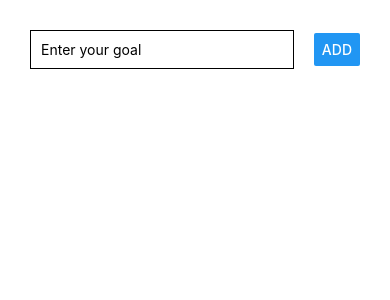
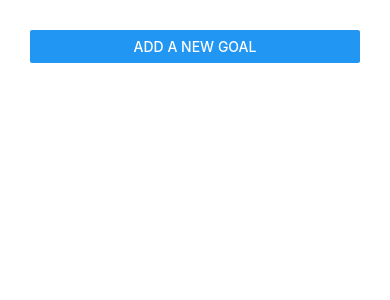
Before and after one commit to MadNeat-O/rn-guide, a React Native app: screen / in a window 390 px wide. Shown: the top 300 px of the page. Built offline with nearby package versions, Linux system fonts and the light colour scheme.

Commit message:
added modal

```diff
--- a/App.js
+++ b/App.js
@@ -1,12 +1,18 @@
 import { StatusBar } from 'expo-status-bar';
 import React, { useState } from 'react';
-import { StyleSheet, Text, View, TextInput, Button, ScrollView, FlatList } from 'react-native';
+import {
+  StyleSheet,
+  Text,
+  View,
+  Button,
+  FlatList } from 'react-native';
 import GoalItem from './components/GoalItem';
 import GoalInput from './components/GoalInput';
 
 
 export default function App() {
   const [courseGoals, setCourseGoals] = useState([]);
+  const [isAddMode, setAddMode] = useState(false);
 
   const addGoalHandler = (goalTitle) => {
      setCourseGoals(currentGoals => [...currentGoals,
@@ -22,7 +28,8 @@ export default function App() {
 
   return (
     <View style={styles.screen}>
-      <GoalInput onAddGoal={addGoalHandler} />
+      <Button title="Add a New Goal" onPress={() => setAddMode(true)} />
+      <GoalInput visible={isAddMode} onAddGoal={addGoalHandler} />
       <FlatList
         data={courseGoals}
         renderItem={itemData =>
--- a/components/GoalInput.js
+++ b/components/GoalInput.js
@@ -1,5 +1,5 @@
 import React, { useState } from 'react';
-import { View, TextInput, StyleSheet, Button } from 'react-native';
+import { View, TextInput, StyleSheet, Button, Modal } from 'react-native';
 
 const GoalInput = (props) => {
   const [enteredGoal, setEnteredGoal] = useState('');
@@ -9,6 +9,7 @@ const GoalInput = (props) => {
   }
 
   return (
+    <Modal visible={props.visible} animationType='slide'>
       <View
         style={styles.inputContainer}>
         <TextInput
@@ -19,13 +20,14 @@ const GoalInput = (props) => {
         />
         <Button title="Add" onPress={props.onAddGoal.bind(this, enteredGoal)} />
       </View>
+    </Modal>
   )
 };
 
 const styles = StyleSheet.create({
   inputContainer: {
-    flexDirection:'row',
-    justifyContent: 'space-between',
+    flex: 1,
+    justifyContent: 'center',
     alignItems: 'center'
   },
   input: {
```
Lines whose indentation alone changed are shown as unchanged.
